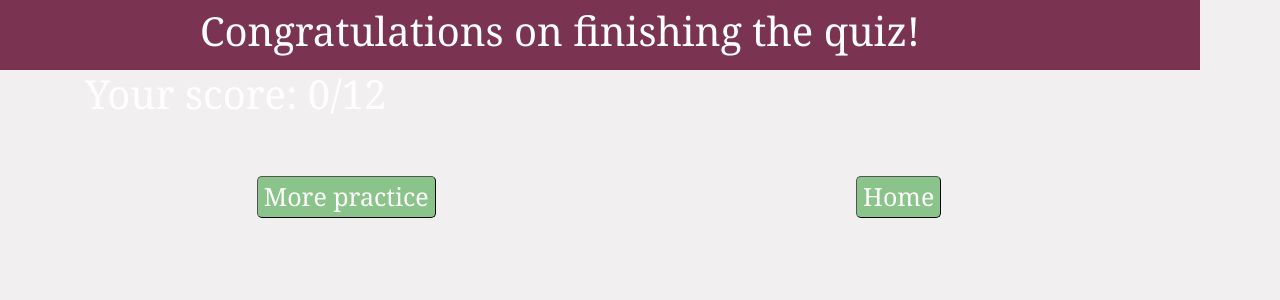
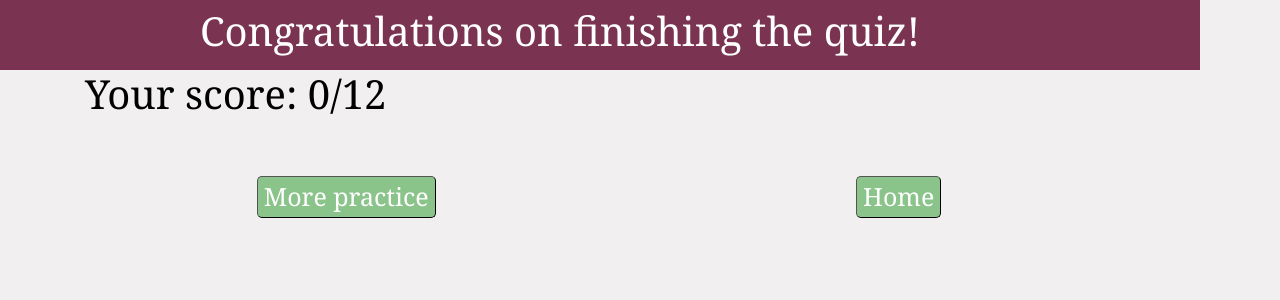
Before and after one commit to sanmati02/uigoated, a Flask app: page /endquiz in a window 1280 px wide. Shown: the part 56-356 px from the top of the page. Run offline with Flask 2, Linux system fonts and the light colour scheme; some libraries are stand-ins or nearby versions.

Commit message:
fixed end quiz score text color

```diff
--- a/static/main.css
+++ b/static/main.css
@@ -230,7 +230,7 @@
   margin-left: -90px !important;
 }
 
-#score{
+.score{
   color:black
 }
 
--- a/templates/endquiz.html
+++ b/templates/endquiz.html
@@ -17,7 +17,7 @@
     <div class = "title">
         <h1 >Congratulations on finishing the quiz!</h1>
     </div>
-    <h1>Your score: {{score}}/12</h1>
+    <h1 class="score">Your score: {{score}}/12</h1>
 
     <div class = 'row'>
         <div class = col-6>
--- a/templates/quiz.html
+++ b/templates/quiz.html
@@ -43,7 +43,7 @@
         <button id = 'highD' class="white key">D</button>
         <button id = 'highE' class="white key">E</button>
     </div>
-    <div id="score">Score: {{score}}</div>
+    <div class="score">Score: {{score}}</div>
     <div class ="row">
         <div class = "col-md-6 leftMargin">
             <!-- <div class = helpButton id="popper1">Hint</div></br> -->
```
